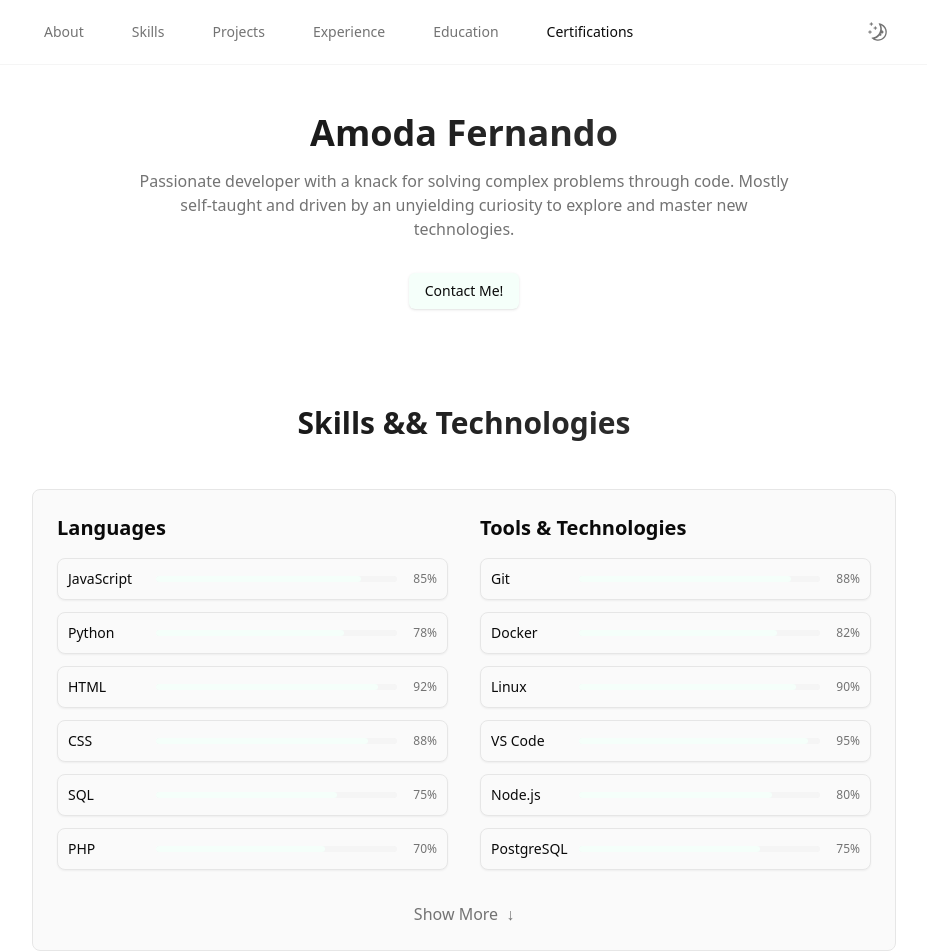
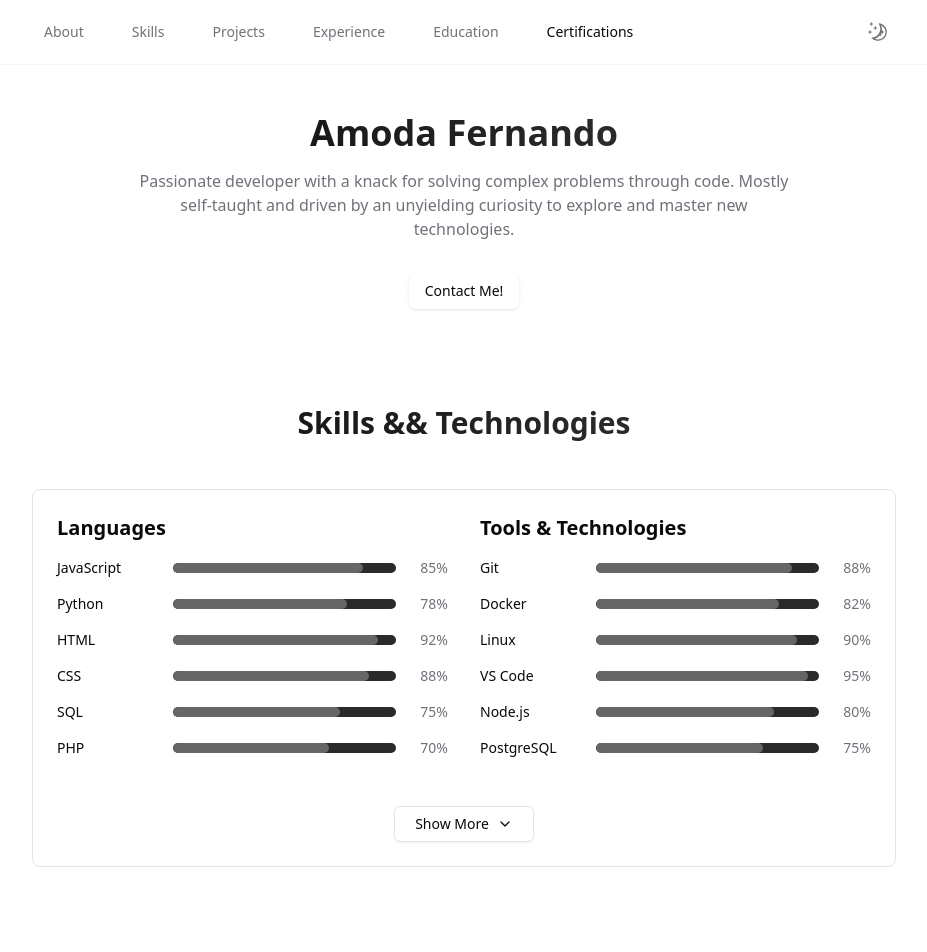
Before and after one commit to vit-zeeshan/portfolio3, a Next.js app: page / in a window 1280 px wide. Shown: the top 952 px of the page, without its empty margins (176-1103 px from the left). Built offline with nearby package versions, Linux system fonts and the light colour scheme.

Commit message:
Update files

```diff
--- a/next.config.js
+++ b/next.config.js
@@ -1,13 +1,11 @@
 /** @type {import('next').NextConfig} */
 const nextConfig = {
   reactStrictMode: true,
-  output: 'export',
+  swcMinify: true,
   images: {
     unoptimized: true,
+    domains: ['localhost']
   },
-  basePath: process.env.NODE_ENV === 'production' ? '/my-portfolio' : '',
-  assetPrefix: process.env.NODE_ENV === 'production' ? '/my-portfolio' : '',
-  trailingSlash: true,
 }
 
 module.exports = nextConfig
--- a/src/app/globals.css
+++ b/src/app/globals.css
@@ -6,48 +6,52 @@
   :root {
     /* Light theme - Monochromatic with subtle green for links */
     --background: 0 0% 100%;
-    --foreground: 0 0% 3.9%;
-    --card: 0 0% 98%;
-    --card-foreground: 0 0% 3.9%;
+    --foreground: 240 10% 3.9%;
+    --card: 0 0% 100%;
+    --card-foreground: 240 10% 3.9%;
     --popover: 0 0% 100%;
-    --popover-foreground: 0 0% 3.9%;
-    --primary: 150 100% 98%;  /* Very light green for links */
-    --primary-foreground: 0 0% 3.9%;
-    --secondary: 0 0% 96%;
-    --secondary-foreground: 0 0% 3.9%;
-    --muted: 0 0% 96%;
-    --muted-foreground: 0 0% 45%;
-    --accent: 150 100% 98%;  /* Very light green for accents */
-    --accent-foreground: 0 0% 3.9%;
+    --popover-foreground: 240 10% 3.9%;
+    --primary: 240 5.9% 10%;
+    --primary-foreground: 0 0% 98%;
+    --secondary: 240 5% 96%;  /* Much lighter for progress bar background */
+    --secondary-foreground: 240 5.9% 10%;
+    --muted: 240 4.8% 95.9%;
+    --muted-foreground: 240 3.8% 46.1%;
+    --accent: 240 4.8% 95.9%;
+    --accent-foreground: 240 5.9% 10%;
+    --success: 142 76% 36%;
+    --success-foreground: 355.7 100% 97.3%;
     --destructive: 0 84.2% 60.2%;
     --destructive-foreground: 0 0% 98%;
-    --border: 0 0% 90%;
-    --input: 0 0% 90%;
-    --ring: 150 100% 98%;
+    --border: 240 5.9% 90%;
+    --input: 240 5.9% 90%;
+    --ring: 142 76% 36%;
     --radius: 0.5rem;
   }
 
   .dark {
     /* Dark theme - Monochromatic with subtle green for links */
-    --background: 0 0% 7%;
-    --foreground: 0 0% 100%;
-    --card: 0 0% 9%;
-    --card-foreground: 0 0% 100%;
+    --background: 20 14.3% 4.1%;
+    --foreground: 0 0% 95%;
+    --card: 24 9.8% 10%;
+    --card-foreground: 0 0% 95%;
     --popover: 0 0% 9%;
-    --popover-foreground: 0 0% 100%;
-    --primary: 150 30% 96%;  /* Very light green for links */
-    --primary-foreground: 0 0% 7%;
-    --secondary: 0 0% 11%;
-    --secondary-foreground: 0 0% 100%;
+    --popover-foreground: 0 0% 95%;
+    --primary: 0 0% 98%;
+    --primary-foreground: 240 5.9% 10%;
+    --secondary: 240 5% 26%;  /* Darker but still visible for progress bar background */
+    --secondary-foreground: 0 0% 98%;
     --muted: 0 0% 15%;
-    --muted-foreground: 0 0% 65%;
-    --accent: 150 30% 96%;  /* Very light green for accents */
-    --accent-foreground: 0 0% 7%;
+    --muted-foreground: 240 5% 64.9%;
+    --accent: 12 6.5% 15.1%;
+    --accent-foreground: 0 0% 98%;
+    --success: 142 70% 50%;  /* Brighter green in dark mode */
+    --success-foreground: 144.9 80.4% 10%;
     --destructive: 0 62.8% 30.6%;
-    --destructive-foreground: 0 0% 100%;
-    --border: 0 0% 15%;
-    --input: 0 0% 15%;
-    --ring: 150 30% 96%;
+    --destructive-foreground: 0 85.7% 97.3%;
+    --border: 240 3.7% 15.9%;
+    --input: 240 3.7% 15.9%;
+    --ring: 142 70% 50%;
   }
 }
 
@@ -63,21 +67,21 @@
 
 /* Modern Scrollbar */
 ::-webkit-scrollbar {
-  width: 8px;
-  height: 8px;
+  width: 10px;
 }
 
 ::-webkit-scrollbar-track {
-  background: var(--card);
+  background: hsl(var(--background));
+  border-radius: 5px;
 }
 
 ::-webkit-scrollbar-thumb {
-  background: var(--muted);
-  border-radius: 4px;
+  background: hsl(var(--primary) / 0.3);
+  border-radius: 5px;
 }
 
 ::-webkit-scrollbar-thumb:hover {
-  background: var(--muted-foreground);
+  background: hsl(var(--primary) / 0.5);
 }
 
 /* Smooth Scroll */
@@ -86,7 +90,7 @@ html {
 }
 
 /* Animations */
-@keyframes fade-in {
+@keyframes slide-up {
   from {
     opacity: 0;
     transform: translateY(20px);
@@ -97,54 +101,37 @@ html {
   }
 }
 
-@keyframes scale-in {
+@keyframes slide-down {
   from {
     opacity: 0;
-    transform: scale(0.95);
+    transform: translateY(-20px);
   }
   to {
     opacity: 1;
-    transform: scale(1);
+    transform: translateY(0);
   }
 }
 
-@keyframes slide-in-right {
+@keyframes fade-in {
   from {
     opacity: 0;
-    transform: translateX(20px);
   }
   to {
     opacity: 1;
-    transform: translateX(0);
-  }
-}
-
-@keyframes blur-in {
-  from {
-    opacity: 0;
-    filter: blur(5px);
-  }
-  to {
-    opacity: 1;
-    filter: blur(0);
   }
 }
 
 /* Animation Classes */
-.animate-fade-in {
-  animation: fade-in 0.6s ease-out forwards;
+.animate-slide-up {
+  animation: slide-up 0.5s ease-out forwards;
 }
 
-.animate-scale-in {
-  animation: scale-in 0.5s ease-out forwards;
+.animate-slide-down {
+  animation: slide-down 0.5s ease-out forwards;
 }
 
-.animate-slide-in {
-  animation: slide-in-right 0.5s ease-out forwards;
-}
-
-.animate-blur-in {
-  animation: blur-in 0.5s ease-out forwards;
+.animate-fade-in {
+  animation: fade-in 0.5s ease-out forwards;
 }
 
 /* Animation Delays */
@@ -166,7 +153,7 @@ html {
 
 /* Hover Effects */
 .hover-lift {
-  transition: transform 0.2s ease;
+  transition: transform 0.2s ease-out;
 }
 
 .hover-lift:hover {
@@ -204,12 +191,3 @@ html {
 .card-spotify:hover {
   @apply bg-card/80;
 }
-
-/* Hover lift effect */
-.hover-lift {
-  transition: transform 0.2s ease;
-}
-
-.hover-lift:hover {
-  transform: translateY(-2px);
-}
--- a/src/app/page.tsx
+++ b/src/app/page.tsx
@@ -14,6 +14,37 @@ import {
   DropdownMenuSeparator,
   DropdownMenuTrigger,
 } from "@/components/ui/dropdown-menu"
+import { ChevronDown as ChevronDownIcon, ArrowRight as ArrowRightIcon } from "lucide-react"
+
+const languages = [
+  { name: "JavaScript", progress: 85 },
+  { name: "Python", progress: 78 },
+  { name: "HTML", progress: 92 },
+  { name: "CSS", progress: 88 },
+  { name: "SQL", progress: 75 },
+  { name: "PHP", progress: 70 },
+  { name: "TypeScript", progress: 82 },
+  { name: "PowerShell", progress: 85 },
+  { name: "Bash", progress: 80 },
+  { name: "C++", progress: 65 },
+  { name: "Java", progress: 60 },
+  { name: "Ruby", progress: 55 }
+]
+
+const tools = [
+  { name: "Git", progress: 88 },
+  { name: "Docker", progress: 82 },
+  { name: "Linux", progress: 90 },
+  { name: "VS Code", progress: 95 },
+  { name: "Node.js", progress: 80 },
+  { name: "PostgreSQL", progress: 75 },
+  { name: "AWS", progress: 75 },
+  { name: "React", progress: 85 },
+  { name: "Next.js", progress: 80 },
+  { name: "MongoDB", progress: 70 },
+  { name: "Nginx", progress: 75 },
+  { name: "Jenkins", progress: 65 }
+]
 
 export default function Page() {
   const [showMoreSkills, setShowMoreSkills] = useState(false)
@@ -78,7 +109,7 @@ export default function Page() {
             <DropdownMenuTrigger asChild>
               <Button
                 variant="default"
-                className="bg-primary hover:bg-primary/90 text-primary-foreground animate-fade-in delay-300 hover-lift"
+                className="bg-success hover:bg-success/90 text-success-foreground animate-fade-in delay-300 hover-lift"
               >
                 Contact Me!
               </Button>
@@ -111,7 +142,7 @@ export default function Page() {
             <div className="grid grid-cols-2 gap-8">
               <div className="animate-slide-in delay-100">
                 <h3 className="text-xl font-semibold mb-4 text-foreground">Languages</h3>
-                <div className="space-y-3">
+                <div className="space-y-4">
                   {/* Initial visible languages */}
                   {[
                     { name: "JavaScript", progress: 85 },
@@ -120,21 +151,19 @@ export default function Page() {
                     { name: "CSS", progress: 88 },
                     { name: "SQL", progress: 75 },
                     { name: "PHP", progress: 70 }
-                  ].map((lang, i) => (
-                    <Card key={lang.name} className="p-2.5 hover-lift animate-fade-in" style={{ animationDelay: `${(i + 1) * 100}ms` }}>
-                      <div className="flex items-center gap-2">
-                        <span className="text-sm font-medium text-foreground min-w-[80px]">{lang.name}</span>
-                        <div className="flex-1">
-                          <div className="w-full bg-muted rounded-full h-1.5">
+                  ].slice(0, showMoreSkills ? languages.length : 6).map((lang, index) => (
+                    <div key={index} className="flex items-center gap-4">
+                      <span className="text-sm font-medium text-foreground min-w-[100px]">{lang.name}</span>
+                      <div className="flex-1 flex items-center gap-3">
+                        <div className="flex-1 h-2.5 bg-[#2A2A2A] rounded-full overflow-hidden">
                           <div
-                              className="bg-primary h-1.5 rounded-full transition-all duration-500 ease-out"
+                            className="h-full bg-[#666] rounded-full transition-all duration-300"
                             style={{ width: `${lang.progress}%` }}
-                            ></div>
+                          />
+                        </div>
+                        <span className="text-sm text-muted-foreground w-[40px] text-right">{lang.progress}%</span>
                       </div>
                     </div>
-                        <span className="text-xs text-muted-foreground ml-2 tabular-nums">{lang.progress}%</span>
-                      </div>
-                    </Card>
                   ))}
 
                   {/* Additional languages (hidden by default) */}
@@ -152,26 +181,24 @@ export default function Page() {
                     { name: "Scala", progress: 50 },
                     { name: "R", progress: 45 }
                   ].map((lang, i) => (
-                    <Card key={lang.name} className="p-2.5 hover-lift animate-fade-in" style={{ animationDelay: `${(i + 1) * 100}ms` }}>
-                      <div className="flex items-center gap-2">
-                        <span className="text-sm font-medium text-foreground min-w-[80px]">{lang.name}</span>
-                        <div className="flex-1">
-                          <div className="w-full bg-muted rounded-full h-1.5">
+                    <div key={lang.name} className="flex items-center gap-4">
+                      <span className="text-sm font-medium text-foreground min-w-[100px]">{lang.name}</span>
+                      <div className="flex-1 flex items-center gap-3">
+                        <div className="flex-1 h-2.5 bg-[#2A2A2A] rounded-full overflow-hidden">
                           <div
-                              className="bg-primary h-1.5 rounded-full transition-all duration-500 ease-out"
+                            className="h-full bg-[#666] rounded-full transition-all duration-300"
                             style={{ width: `${lang.progress}%` }}
-                            ></div>
+                          />
+                        </div>
+                        <span className="text-sm text-muted-foreground w-[40px] text-right">{lang.progress}%</span>
                       </div>
                     </div>
-                        <span className="text-xs text-muted-foreground ml-2 tabular-nums">{lang.progress}%</span>
-                      </div>
-                    </Card>
                   ))}
                 </div>
               </div>
               <div className="animate-slide-in delay-200">
                 <h3 className="text-xl font-semibold mb-4 text-foreground">Tools & Technologies</h3>
-                <div className="space-y-3">
+                <div className="space-y-4">
                   {/* Initial visible tools */}
                   {[
                     { name: "Git", progress: 88 },
@@ -180,21 +207,19 @@ export default function Page() {
                     { name: "VS Code", progress: 95 },
                     { name: "Node.js", progress: 80 },
                     { name: "PostgreSQL", progress: 75 }
-                  ].map((tool, i) => (
-                    <Card key={tool.name} className="p-2.5 hover-lift animate-fade-in" style={{ animationDelay: `${(i + 1) * 100}ms` }}>
-                      <div className="flex items-center gap-2">
-                        <span className="text-sm font-medium text-foreground min-w-[80px]">{tool.name}</span>
-                        <div className="flex-1">
-                          <div className="w-full bg-muted rounded-full h-1.5">
+                  ].slice(0, showMoreSkills ? tools.length : 6).map((tool, index) => (
+                    <div key={index} className="flex items-center gap-4">
+                      <span className="text-sm font-medium text-foreground min-w-[100px]">{tool.name}</span>
+                      <div className="flex-1 flex items-center gap-3">
+                        <div className="flex-1 h-2.5 bg-[#2A2A2A] rounded-full overflow-hidden">
                           <div
-                              className="bg-primary h-1.5 rounded-full transition-all duration-500 ease-out"
+                            className="h-full bg-[#666] rounded-full transition-all duration-300"
                             style={{ width: `${tool.progress}%` }}
-                            ></div>
+                          />
+                        </div>
+                        <span className="text-sm text-muted-foreground w-[40px] text-right">{tool.progress}%</span>
                       </div>
                     </div>
-                        <span className="text-xs text-muted-foreground ml-2 tabular-nums">{tool.progress}%</span>
-                      </div>
-                    </Card>
                   ))}
 
                   {/* Additional tools (hidden by default) */}
@@ -212,20 +237,18 @@ export default function Page() {
                     { name: "WordPress", progress: 85 },
                     { name: "Figma", progress: 80 }
                   ].map((tool, i) => (
-                    <Card key={tool.name} className="p-2.5 hover-lift animate-fade-in" style={{ animationDelay: `${(i + 1) * 100}ms` }}>
-                      <div className="flex items-center gap-2">
-                        <span className="text-sm font-medium text-foreground min-w-[80px]">{tool.name}</span>
-                        <div className="flex-1">
-                          <div className="w-full bg-muted rounded-full h-1.5">
+                    <div key={tool.name} className="flex items-center gap-4">
+                      <span className="text-sm font-medium text-foreground min-w-[100px]">{tool.name}</span>
+                      <div className="flex-1 flex items-center gap-3">
+                        <div className="flex-1 h-2.5 bg-[#2A2A2A] rounded-full overflow-hidden">
                           <div
-                              className="bg-primary h-1.5 rounded-full transition-all duration-500 ease-out"
+                            className="h-full bg-[#666] rounded-full transition-all duration-300"
                             style={{ width: `${tool.progress}%` }}
-                            ></div>
+                          />
+                        </div>
+                        <span className="text-sm text-muted-foreground w-[40px] text-right">{tool.progress}%</span>
                       </div>
                     </div>
-                        <span className="text-xs text-muted-foreground ml-2 tabular-nums">{tool.progress}%</span>
-                      </div>
-                    </Card>
                   ))}
                 </div>
               </div>
@@ -233,15 +256,20 @@ export default function Page() {
 
             {/* Show More/Less Button */}
             <div className="flex justify-center mt-8">
-              <button
+              <Button
                 onClick={() => setShowMoreSkills(!showMoreSkills)}
-                className="text-muted-foreground hover:text-foreground inline-flex items-center space-x-2 transition-colors group"
+                variant="outline"
+                className="mt-4 text-foreground hover:text-success hover:border-success transition-colors w-[140px]"
               >
-                <div className="flex items-center space-x-2 group-hover:translate-y-[-2px] transition-transform duration-200">
+                <div className="flex items-center justify-center space-x-2">
                   <span>{showMoreSkills ? "Show Less" : "Show More"}</span>
-                  <span className={`transform transition-transform duration-200 ${showMoreSkills ? "rotate-180" : ""}`}>↓</span>
+                  <ChevronDownIcon
+                    className={`h-4 w-4 transition-transform duration-200 ${
+                      showMoreSkills ? "rotate-180" : ""
+                    }`}
+                  />
                 </div>
-              </button>
+              </Button>
             </div>
           </div>
         </section>
@@ -266,17 +294,19 @@ export default function Page() {
                   </p>
                 </CardContent>
                 <CardFooter className="mt-auto">
+                  <Button
+                    asChild
+                    variant="outline"
+                    className="mt-4 text-foreground hover:text-success hover:border-success transition-colors"
+                  >
                     <a
                       href="https://github.com/fernand3z/update-script"
                       target="_blank"
                       rel="noopener noreferrer"
-                    className="text-muted-foreground hover:text-foreground inline-flex items-center space-x-1 transition-colors group"
                     >
-                    <span className="group-hover:translate-x-1 transition-transform duration-200">
-                      View on GitHub
-                    </span>
-                    <span className="group-hover:translate-x-1 transition-transform duration-200">→</span>
+                      View on GitHub <ArrowRightIcon className="ml-2 h-4 w-4" />
                     </a>
+                  </Button>
                 </CardFooter>
               </Card>
 
@@ -294,17 +324,19 @@ export default function Page() {
                   </p>
                 </CardContent>
                 <CardFooter className="mt-auto">
+                  <Button
+                    asChild
+                    variant="outline"
+                    className="mt-4 text-foreground hover:text-success hover:border-success transition-colors"
+                  >
                     <a
                       href="https://github.com/fernand3z/portfolio"
                       target="_blank"
                       rel="noopener noreferrer"
-                    className="text-muted-foreground hover:text-foreground inline-flex items-center space-x-1 transition-colors group"
                     >
-                    <span className="group-hover:translate-x-1 transition-transform duration-200">
-                      View on GitHub
-                    </span>
-                    <span className="group-hover:translate-x-1 transition-transform duration-200">→</span>
+                      View on GitHub <ArrowRightIcon className="ml-2 h-4 w-4" />
                     </a>
+                  </Button>
                 </CardFooter>
               </Card>
 
@@ -322,6 +354,11 @@ export default function Page() {
                   </p>
                 </CardContent>
                 <CardFooter className="mt-auto">
+                  <Button
+                    asChild
+                    variant="outline"
+                    className="mt-4 text-foreground hover:text-success hover:border-success transition-colors"
+                  >
                     <a
                       href="#"
                       className="text-muted-foreground hover:text-foreground inline-flex items-center space-x-1 transition-colors group"
@@ -331,6 +368,7 @@ export default function Page() {
                       </span>
                       <span className="group-hover:translate-x-1 transition-transform duration-200">→</span>
                     </a>
+                  </Button>
                 </CardFooter>
               </Card>
 
```
Also changed, not shown: 1 other file (tests, documents, lock files or other folders). Lines whose indentation alone changed are shown as unchanged.
